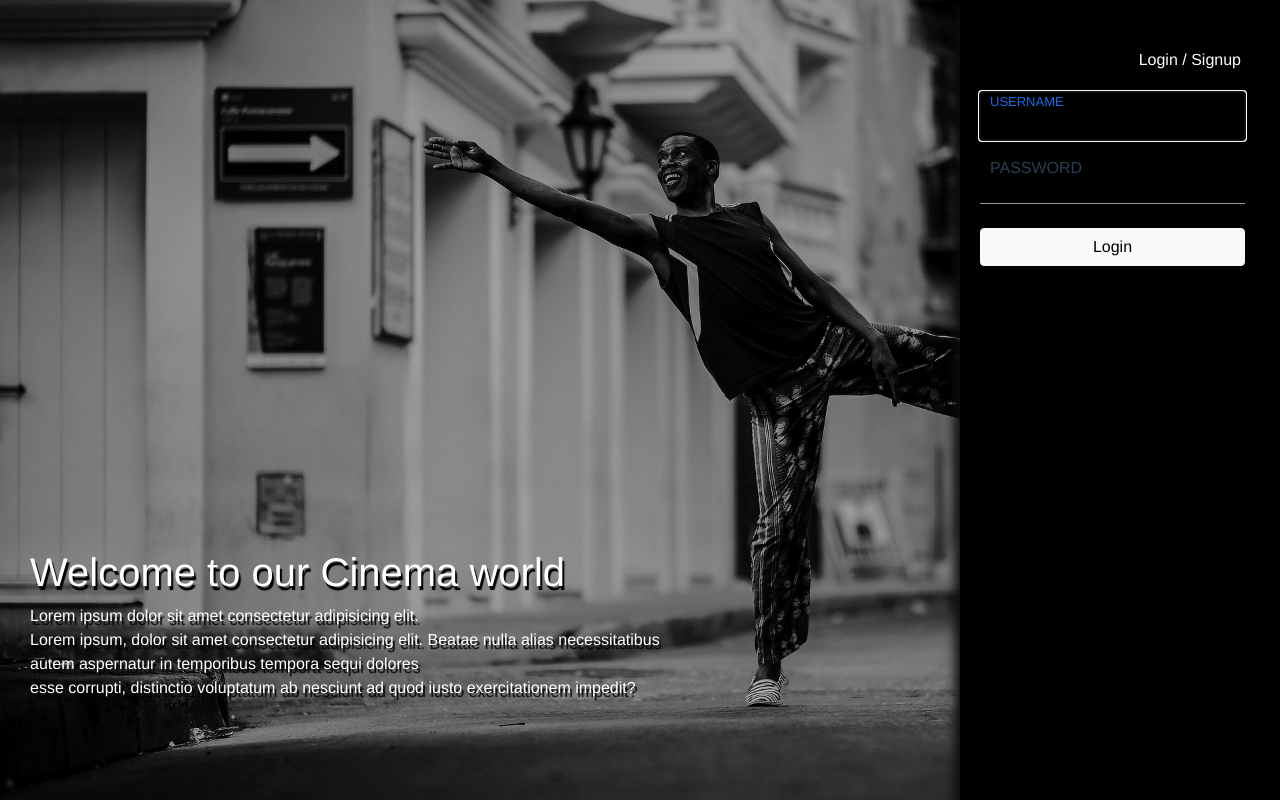
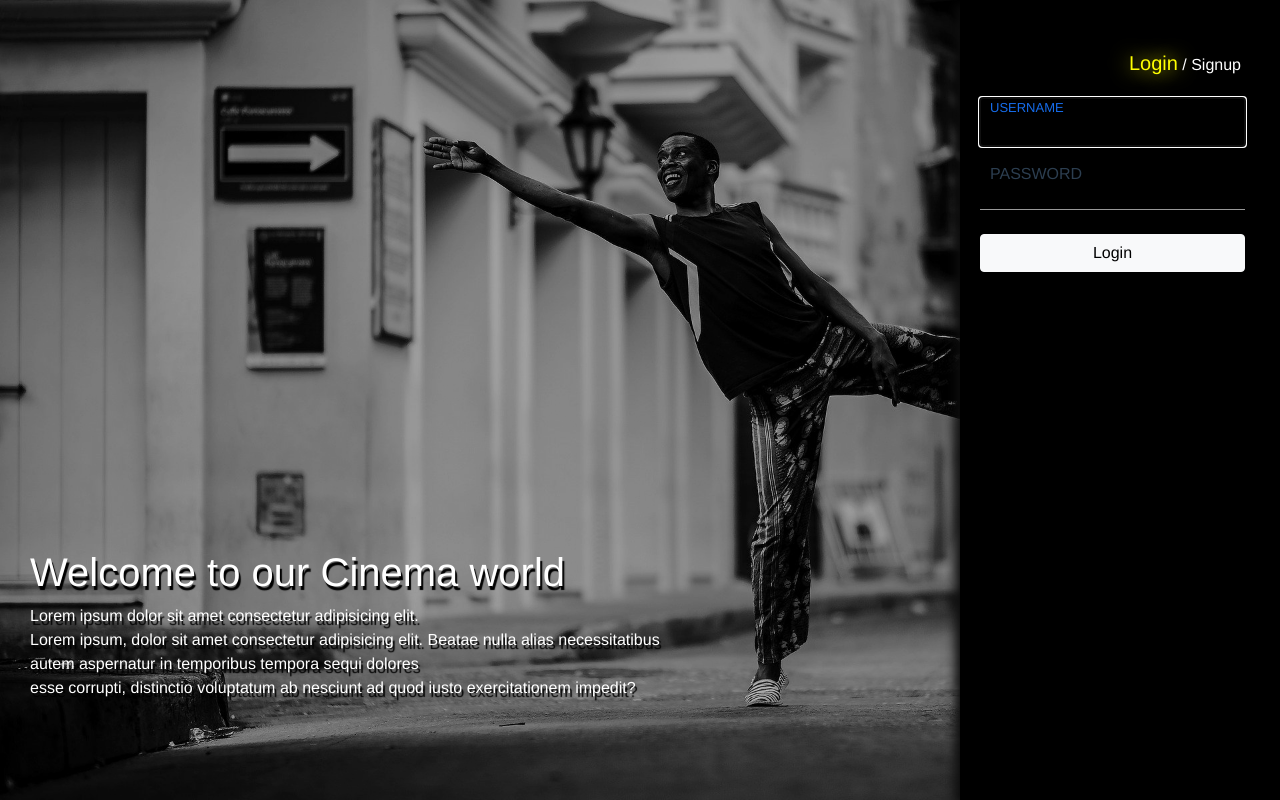
Before and after one commit to MaximHelio/Final-SGMovies, a Vue app in the folder vuejs/: page /about in a window 1280 px wide. Built offline with nearby package versions, Linux system fonts and the light colour scheme.

Commit message:
Modify LoginSignup page

```diff
--- a/vuejs/src/App.vue
+++ b/vuejs/src/App.vue
@@ -1,6 +1,11 @@
 <template>
   <div id="app">
-    <LoginSignupView />
+    <div v-if="isAuthenticated">
+      <div>ㅎㅇ</div>
+    </div>
+    <div v-else>
+     <LoginSignupView />
+    </div>
   </div>
 </template>
 <script>
@@ -11,6 +16,11 @@ export default {
   components: {
     LoginSignupView
   },
+  computed: {
+    isAuthenticated() {
+      return this.$store.getters.isAuthenticated
+    }
+  }
 }
 </script>
 
--- a/vuejs/src/components/LoginForm.vue
+++ b/vuejs/src/components/LoginForm.vue
@@ -1,15 +1,15 @@
 <template>
   <div class="login-form">
     <div class="area">
-      <input type="text" name="id" id="id" autocomplete="off" required autofocus>
+      <input v-model="userInfo.username" type="text" name="id" id="id" autocomplete="off" required autofocus>
       <label for="id" id="id-lb">USERNAME</label>
     </div>
     <div class="area mt-3">
-      <input type="password" name="pw" id="pw" autocomplete="off" required>
+      <input v-model="userInfo.password" @keyup.enter="onSubmit" type="password" name="pw" id="pw" autocomplete="off" required>
       <label for="id" id="pw-lb">PASSWORD</label>
     </div>
     <div class="d-grid gap-2 col-12 mx-auto">
-      <button @click="onClick" class="btn btn-light mt-4">Login</button>
+      <button @click="onSubmit" class="btn btn-light mt-4">Login</button>
     </div>
   </div>
 </template>
@@ -26,7 +26,7 @@ export default {
     }
   },
   methods: {
-    onClick() {
+    onSubmit() {
       this.$store.dispatch('AUTH_USER', this.userInfo)
     }
   }
--- a/vuejs/src/store/index.js
+++ b/vuejs/src/store/index.js
@@ -10,6 +10,11 @@ export default new Vuex.Store({
   state: {
     userInfo: {},
     token: localStorage.getItem('token') || '',
+  },
+  getters: {
+    isAuthenticated(state) {
+      return state.token ? true : false
+    }
   },
   mutations: {
     CREATE_USER(state, userInfo) {
@@ -30,6 +35,7 @@ export default new Vuex.Store({
     async AUTH_USER({ commit }, userInfo) {
       const AUTH_USER_URL = '/api/token/'
       const data = userInfo
+      console.log('hi')
       const response = await axios.post(AUTH_USER_URL, data)
       console.log(response)
       const token = response.data.access
--- a/vuejs/src/views/LoginSignupView.vue
+++ b/vuejs/src/views/LoginSignupView.vue
@@ -3,8 +3,8 @@
     <div class="right-side">
       <div class="form mt-5">
         <div class="choice pe-4">
-          <span @click="loginClick">Login</span> /
-          <span @click="signUpClick">Signup</span>
+          <span @click="loginClick" :class="{ activate: state == 'login' }">Login</span> /
+          <span @click="signUpClick" :class="{ activate: state == 'signup' }">Signup</span>
         </div>
         <div v-if="state === 'login'">
           <LoginForm />
@@ -102,4 +102,10 @@ export default {
     left: 30px;
     text-shadow: 2px 4px 1px rgba(0,0,0,1);
   }
+
+  .activate {
+    color: yellow;
+    font-size: 20px;
+    text-shadow: 0 0 20px yellow;
+  }
 </style>
```
